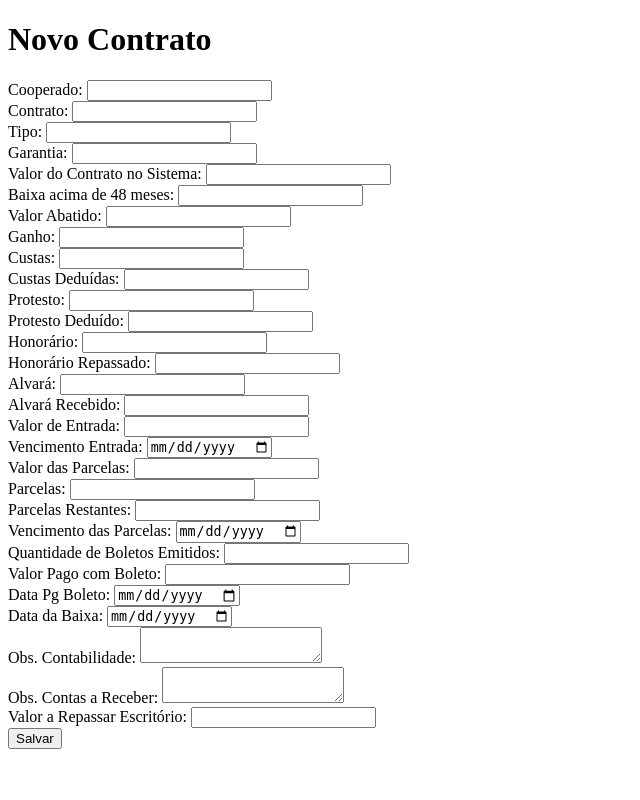
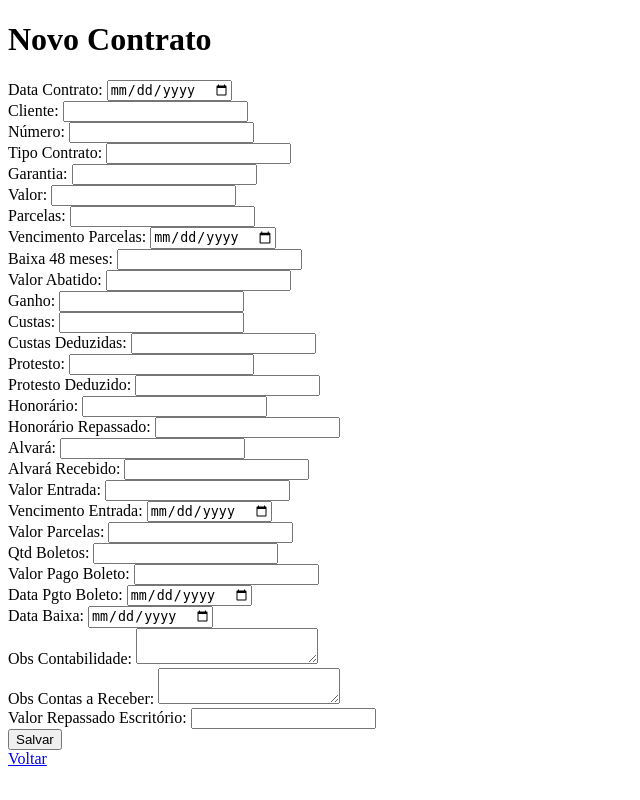
Before and after one commit to felipe4128/Cobran-a, a Flask app: page /novo in a window 1280 px wide. Shown: the whole page, without its empty margins (0-640 px from the left). Run offline with Flask 3, Linux system fonts and the light colour scheme.

Commit message:
Atualizações: suporte a campos em branco e cálculo automático de datas

```diff
--- a/app.py
+++ b/app.py
@@ -22,38 +22,40 @@ def inject_colors():
 
 db = SQLAlchemy(app)
 
-# Modelo com todos os campos do layout novo
+# Modelo atualizado com todos os campos e nullable=True
 class Contrato(db.Model):
     id = db.Column(db.Integer, primary_key=True)
-    cooperado = db.Column(db.String(100))
-    contrato = db.Column(db.String(50))
-    tipo = db.Column(db.String(50))
-    garantia = db.Column(db.String(100))
-    valor_contrato_sistema = db.Column(db.Float)
-    baixa_48_meses = db.Column(db.String(10))
-    valor_abatido = db.Column(db.Float)
-    ganho = db.Column(db.Float)
-    custas = db.Column(db.Float)
-    custas_deduzidas = db.Column(db.Float)
-    protesto = db.Column(db.Float)
-    protesto_deduzido = db.Column(db.Float)
-    honorario = db.Column(db.Float)
-    honorario_repassado = db.Column(db.Float)
-    alvara = db.Column(db.Float)
-    alvara_recebido = db.Column(db.Float)
-    valor_entrada = db.Column(db.Float)
-    vencimento_entrada = db.Column(db.Date)
-    valor_parcelas = db.Column(db.Float)
-    parcelas = db.Column(db.Integer)
-    parcelas_restantes = db.Column(db.Integer)
-    vencimento_parcelas = db.Column(db.Date)
-    qtd_boletos_emitidos = db.Column(db.Integer)
-    valor_pg_boleto = db.Column(db.Float)
-    data_pg_boleto = db.Column(db.Date)
-    data_baixa = db.Column(db.Date)
-    obs_contabilidade = db.Column(db.Text)
-    obs_contas_receber = db.Column(db.Text)
-    valor_repassado_escritorio = db.Column(db.Float)
+    data_contrato = db.Column(db.Date, nullable=True)
+    cliente = db.Column(db.String(100), nullable=True)
+    numero = db.Column(db.String(50), nullable=True)
+    tipo_contrato = db.Column(db.String(50), nullable=True)
+    garantia = db.Column(db.String(100), nullable=True)
+    valor = db.Column(db.Float, nullable=True)
+    parcelas = db.Column(db.Integer, nullable=True)
+    parcelas_restantes = db.Column(db.Integer, nullable=True)
+    vencimento_parcelas = db.Column(db.Date, nullable=True)
+
+    baixa_48_meses = db.Column(db.Float, nullable=True)
+    valor_abatido = db.Column(db.Float, nullable=True)
+    ganho = db.Column(db.Float, nullable=True)
+    custas = db.Column(db.Float, nullable=True)
+    custas_deduzidas = db.Column(db.Float, nullable=True)
+    protesto = db.Column(db.Float, nullable=True)
+    protesto_deduzido = db.Column(db.Float, nullable=True)
+    honorario = db.Column(db.Float, nullable=True)
+    honorario_repassado = db.Column(db.Float, nullable=True)
+    alvara = db.Column(db.Float, nullable=True)
+    alvara_recebido = db.Column(db.Float, nullable=True)
+    valor_entrada = db.Column(db.Float, nullable=True)
+    vencimento_entrada = db.Column(db.Date, nullable=True)
+    valor_parcelas = db.Column(db.Float, nullable=True)
+    qtd_boletos = db.Column(db.Integer, nullable=True)
+    valor_pg_boleto = db.Column(db.Float, nullable=True)
+    data_pg_boleto = db.Column(db.Date, nullable=True)
+    data_baixa = db.Column(db.Date, nullable=True)
+    obs_contabilidade = db.Column(db.Text, nullable=True)
+    obs_contas_receber = db.Column(db.Text, nullable=True)
+    valor_repassado_escritorio = db.Column(db.Float, nullable=True)
 
 class Parcela(db.Model):
     id = db.Column(db.Integer, primary_key=True)
@@ -73,42 +75,68 @@ def index():
     return render_template('index.html', contratos=contratos)
 
 @app.route('/novo', methods=['GET', 'POST'])
-def novo():
+def novo_contrato():
     if request.method == 'POST':
         try:
+            data_contrato = request.form.get('data_contrato')
+            data_contrato = datetime.strptime(data_contrato, '%Y-%m-%d') if data_contrato else None
+
+            parcelas = int(request.form.get('parcelas')) if request.form.get('parcelas') else None
+            valor = float(request.form.get('valor')) if request.form.get('valor') else None
+
+            vencimento_parcelas = request.form.get('vencimento_parcelas')
+            vencimento_parcelas = datetime.strptime(vencimento_parcelas, '%Y-%m-%d') if vencimento_parcelas else None
+
             contrato = Contrato(
-                cooperado=request.form.get('cooperado'),
-                contrato=request.form.get('contrato'),
-                tipo=request.form.get('tipo'),
-                garantia=request.form.get('garantia'),
-                valor_contrato_sistema=float(request.form.get('valor_contrato_sistema') or 0),
-                baixa_48_meses=request.form.get('baixa_48_meses'),
-                valor_abatido=float(request.form.get('valor_abatido') or 0),
-                ganho=float(request.form.get('ganho') or 0),
-                custas=float(request.form.get('custas') or 0),
-                custas_deduzidas=float(request.form.get('custas_deduzidas') or 0),
-                protesto=float(request.form.get('protesto') or 0),
-                protesto_deduzido=float(request.form.get('protesto_deduzido') or 0),
-                honorario=float(request.form.get('honorario') or 0),
-                honorario_repassado=float(request.form.get('honorario_repassado') or 0),
-                alvara=float(request.form.get('alvara') or 0),
-                alvara_recebido=float(request.form.get('alvara_recebido') or 0),
-                valor_entrada=float(request.form.get('valor_entrada') or 0),
+                data_contrato=data_contrato,
+                cliente=request.form.get('cliente') or None,
+                numero=request.form.get('numero') or None,
+                tipo_contrato=request.form.get('tipo_contrato') or None,
+                garantia=request.form.get('garantia') or None,
+                valor=valor,
+                parcelas=parcelas,
+                parcelas_restantes=parcelas,
+                vencimento_parcelas=vencimento_parcelas,
+                baixa_48_meses=request.form.get('baixa_48_meses') or None,
+                valor_abatido=request.form.get('valor_abatido') or None,
+                ganho=request.form.get('ganho') or None,
+                custas=request.form.get('custas') or None,
+                custas_deduzidas=request.form.get('custas_deduzidas') or None,
+                protesto=request.form.get('protesto') or None,
+                protesto_deduzido=request.form.get('protesto_deduzido') or None,
+                honorario=request.form.get('honorario') or None,
+                honorario_repassado=request.form.get('honorario_repassado') or None,
+                alvara=request.form.get('alvara') or None,
+                alvara_recebido=request.form.get('alvara_recebido') or None,
+                valor_entrada=request.form.get('valor_entrada') or None,
                 vencimento_entrada=datetime.strptime(request.form.get('vencimento_entrada'), '%Y-%m-%d') if request.form.get('vencimento_entrada') else None,
-                valor_parcelas=float(request.form.get('valor_parcelas') or 0),
-                parcelas=int(request.form.get('parcelas') or 0),
-                parcelas_restantes=int(request.form.get('parcelas_restantes') or 0),
-                vencimento_parcelas=datetime.strptime(request.form.get('vencimento_parcelas'), '%Y-%m-%d') if request.form.get('vencimento_parcelas') else None,
-                qtd_boletos_emitidos=int(request.form.get('qtd_boletos_emitidos') or 0),
-                valor_pg_boleto=float(request.form.get('valor_pg_boleto') or 0),
+                valor_parcelas=request.form.get('valor_parcelas') or None,
+                qtd_boletos=request.form.get('qtd_boletos') or None,
+                valor_pg_boleto=request.form.get('valor_pg_boleto') or None,
                 data_pg_boleto=datetime.strptime(request.form.get('data_pg_boleto'), '%Y-%m-%d') if request.form.get('data_pg_boleto') else None,
                 data_baixa=datetime.strptime(request.form.get('data_baixa'), '%Y-%m-%d') if request.form.get('data_baixa') else None,
-                obs_contabilidade=request.form.get('obs_contabilidade'),
-                obs_contas_receber=request.form.get('obs_contas_receber'),
-                valor_repassado_escritorio=float(request.form.get('valor_repassado_escritorio') or 0)
+                obs_contabilidade=request.form.get('obs_contabilidade') or None,
+                obs_contas_receber=request.form.get('obs_contas_receber') or None,
+                valor_repassado_escritorio=request.form.get('valor_repassado_escritorio') or None
             )
+
             db.session.add(contrato)
             db.session.commit()
+
+            # gera parcelas, se houver
+            if parcelas and valor:
+                valor_parcela = round(valor / parcelas, 2)
+                for i in range(1, parcelas + 1):
+                    vencimento = (vencimento_parcelas or data_contrato or datetime.today()) + timedelta(days=30 * (i - 1))
+                    parcela = Parcela(
+                        contrato_id=contrato.id,
+                        numero=i,
+                        valor=valor_parcela,
+                        vencimento=vencimento,
+                        quitada=False
+                    )
+                    db.session.add(parcela)
+                db.session.commit()
 
             return redirect(url_for('index'))
         except Exception as e:
@@ -127,14 +155,15 @@ def ver_contrato(id):
                 value = request.form.get(field)
                 if value == '':
                     setattr(contrato, field, None)
-                elif field in ['valor_contrato_sistema','valor_abatido','ganho','custas','custas_deduzidas',
-                               'protesto','protesto_deduzido','honorario','honorario_repassado',
-                               'alvara','alvara_recebido','valor_entrada','valor_parcelas','valor_pg_boleto',
-                               'valor_repassado_escritorio']:
+                elif field in ['valor', 'baixa_48_meses', 'valor_abatido', 'ganho', 'custas', 'custas_deduzidas',
+                               'protesto', 'protesto_deduzido', 'honorario', 'honorario_repassado',
+                               'alvara', 'alvara_recebido', 'valor_entrada', 'valor_parcelas',
+                               'valor_pg_boleto', 'valor_repassado_escritorio']:
                     setattr(contrato, field, float(value))
-                elif field in ['parcelas','parcelas_restantes','qtd_boletos_emitidos']:
+                elif field in ['parcelas', 'parcelas_restantes', 'qtd_boletos']:
                     setattr(contrato, field, int(value))
-                elif field in ['vencimento_entrada','vencimento_parcelas','data_pg_boleto','data_baixa']:
+                elif field in ['data_contrato', 'vencimento_parcelas', 'vencimento_entrada',
+                               'data_pg_boleto', 'data_baixa']:
                     setattr(contrato, field, datetime.strptime(value, '%Y-%m-%d'))
                 else:
                     setattr(contrato, field, value)
@@ -142,6 +171,16 @@ def ver_contrato(id):
         return redirect(url_for('ver_contrato', id=id))
 
     return render_template('contrato.html', contrato=contrato, parcelas=parcelas, timedelta=timedelta)
+
+@app.route('/parcela/<int:id>/quitar', methods=['POST'])
+def quitar_parcela(id):
+    parcela = Parcela.query.get_or_404(id)
+    parcela.quitada = True
+    contrato = Contrato.query.get(parcela.contrato_id)
+    if contrato.parcelas_restantes and contrato.parcelas_restantes > 0:
+        contrato.parcelas_restantes -= 1
+    db.session.commit()
+    return redirect(url_for('ver_contrato', id=parcela.contrato_id))
 
 @app.route('/deletar', methods=['POST'])
 def deletar():
--- a/templates/novo.html
+++ b/templates/novo.html
@@ -1,5 +1,5 @@
 <!DOCTYPE html>
-<html lang="pt-BR">
+<html lang="pt-br">
 <head>
     <meta charset="UTF-8">
     <title>Novo Contrato</title>
@@ -7,95 +7,66 @@
 <body>
     <h1>Novo Contrato</h1>
     <form method="POST">
-
-        <label>Cooperado:</label>
-        <input type="text" name="cooperado"><br>
-
-        <label>Contrato:</label>
-        <input type="text" name="contrato"><br>
-
-        <label>Tipo:</label>
-        <input type="text" name="tipo"><br>
-
+        <label>Data Contrato:</label>
+        <input type="date" name="data_contrato"><br>
+        <label>Cliente:</label>
+        <input type="text" name="cliente"><br>
+        <label>Número:</label>
+        <input type="text" name="numero"><br>
+        <label>Tipo Contrato:</label>
+        <input type="text" name="tipo_contrato"><br>
         <label>Garantia:</label>
         <input type="text" name="garantia"><br>
-
-        <label>Valor do Contrato no Sistema:</label>
-        <input type="number" step="0.01" name="valor_contrato_sistema"><br>
-
-        <label>Baixa acima de 48 meses:</label>
-        <input type="text" name="baixa_48_meses"><br>
-
+        <label>Valor:</label>
+        <input type="number" step="0.01" name="valor"><br>
+        <label>Parcelas:</label>
+        <input type="number" name="parcelas"><br>
+        <label>Vencimento Parcelas:</label>
+        <input type="date" name="vencimento_parcelas"><br>
+        <label>Baixa 48 meses:</label>
+        <input type="number" step="0.01" name="baixa_48_meses"><br>
         <label>Valor Abatido:</label>
         <input type="number" step="0.01" name="valor_abatido"><br>
-
         <label>Ganho:</label>
         <input type="number" step="0.01" name="ganho"><br>
-
         <label>Custas:</label>
         <input type="number" step="0.01" name="custas"><br>
-
-        <label>Custas Deduídas:</label>
+        <label>Custas Deduzidas:</label>
         <input type="number" step="0.01" name="custas_deduzidas"><br>
-
         <label>Protesto:</label>
         <input type="number" step="0.01" name="protesto"><br>
-
-        <label>Protesto Deduído:</label>
+        <label>Protesto Deduzido:</label>
         <input type="number" step="0.01" name="protesto_deduzido"><br>
-
         <label>Honorário:</label>
         <input type="number" step="0.01" name="honorario"><br>
-
         <label>Honorário Repassado:</label>
         <input type="number" step="0.01" name="honorario_repassado"><br>
-
         <label>Alvará:</label>
         <input type="number" step="0.01" name="alvara"><br>
-
         <label>Alvará Recebido:</label>
         <input type="number" step="0.01" name="alvara_recebido"><br>
-
-        <label>Valor de Entrada:</label>
+        <label>Valor Entrada:</label>
         <input type="number" step="0.01" name="valor_entrada"><br>
-
         <label>Vencimento Entrada:</label>
         <input type="date" name="vencimento_entrada"><br>
-
-        <label>Valor das Parcelas:</label>
+        <label>Valor Parcelas:</label>
         <input type="number" step="0.01" name="valor_parcelas"><br>
-
-        <label>Parcelas:</label>
-        <input type="number" name="parcelas"><br>
-
-        <label>Parcelas Restantes:</label>
-        <input type="number" name="parcelas_restantes"><br>
-
-        <label>Vencimento das Parcelas:</label>
-        <input type="date" name="vencimento_parcelas"><br>
-
-        <label>Quantidade de Boletos Emitidos:</label>
-        <input type="number" name="qtd_boletos_emitidos"><br>
-
-        <label>Valor Pago com Boleto:</label>
+        <label>Qtd Boletos:</label>
+        <input type="number" name="qtd_boletos"><br>
+        <label>Valor Pago Boleto:</label>
         <input type="number" step="0.01" name="valor_pg_boleto"><br>
-
-        <label>Data Pg Boleto:</label>
+        <label>Data Pgto Boleto:</label>
         <input type="date" name="data_pg_boleto"><br>
-
-        <label>Data da Baixa:</label>
+        <label>Data Baixa:</label>
         <input type="date" name="data_baixa"><br>
-
-        <label>Obs. Contabilidade:</label>
+        <label>Obs Contabilidade:</label>
         <textarea name="obs_contabilidade"></textarea><br>
-
-        <label>Obs. Contas a Receber:</label>
+        <label>Obs Contas a Receber:</label>
         <textarea name="obs_contas_receber"></textarea><br>
-
-        <label>Valor a Repassar Escritório:</label>
+        <label>Valor Repassado Escritório:</label>
         <input type="number" step="0.01" name="valor_repassado_escritorio"><br>
-
         <button type="submit">Salvar</button>
     </form>
+    <a href="{{ url_for('index') }}">Voltar</a>
 </body>
 </html>
```
Also changed, not shown: templates/contrato.html (+29 -17 lines), templates/index.html (+31 -14 lines), credito.db (added).
